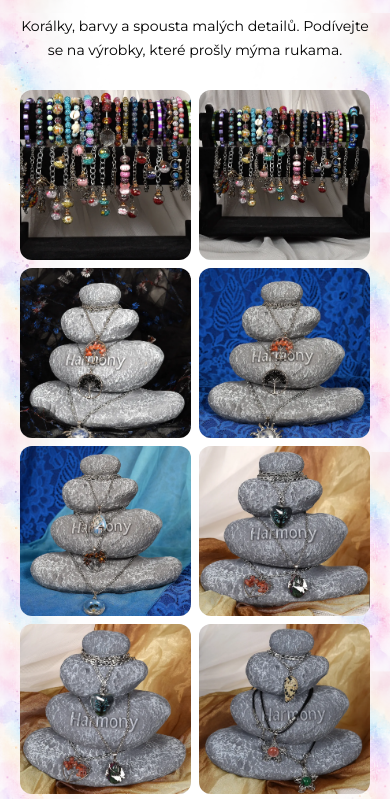
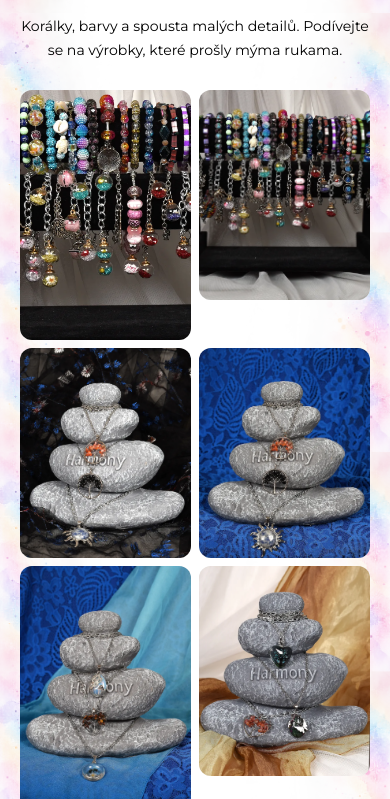
Before and after one commit to ZajaIT/Adelka_Havlikova, a plain HTML site: page index.html in a window 390 px wide. Shown: the part 1376-2175 px from the top of the page. Drawn offline with Linux system fonts and the light colour scheme.

Commit message:
Update index.html

```diff
--- a/index.html
+++ b/index.html
@@ -1354,11 +1354,21 @@ html{
         min-height:390px;
     }
 
-    .gallery-item,
-    .gallery-item:nth-child(7n + 1),
-    .gallery-item:nth-child(7n + 5){
-        height:170px;
-    }
+    .gallery-item{
+    height:210px;
+}
+
+.gallery-item:nth-child(1),
+.gallery-item:nth-child(5),
+.gallery-item:nth-child(8),
+.gallery-item:nth-child(12),
+.gallery-item:nth-child(14),
+.gallery-item:nth-child(18),
+.gallery-item:nth-child(21),
+.gallery-item:nth-child(25),
+.gallery-item:nth-child(28){
+    height:250px;
+}
 
     .about-photo img{
         height:410px;
```
